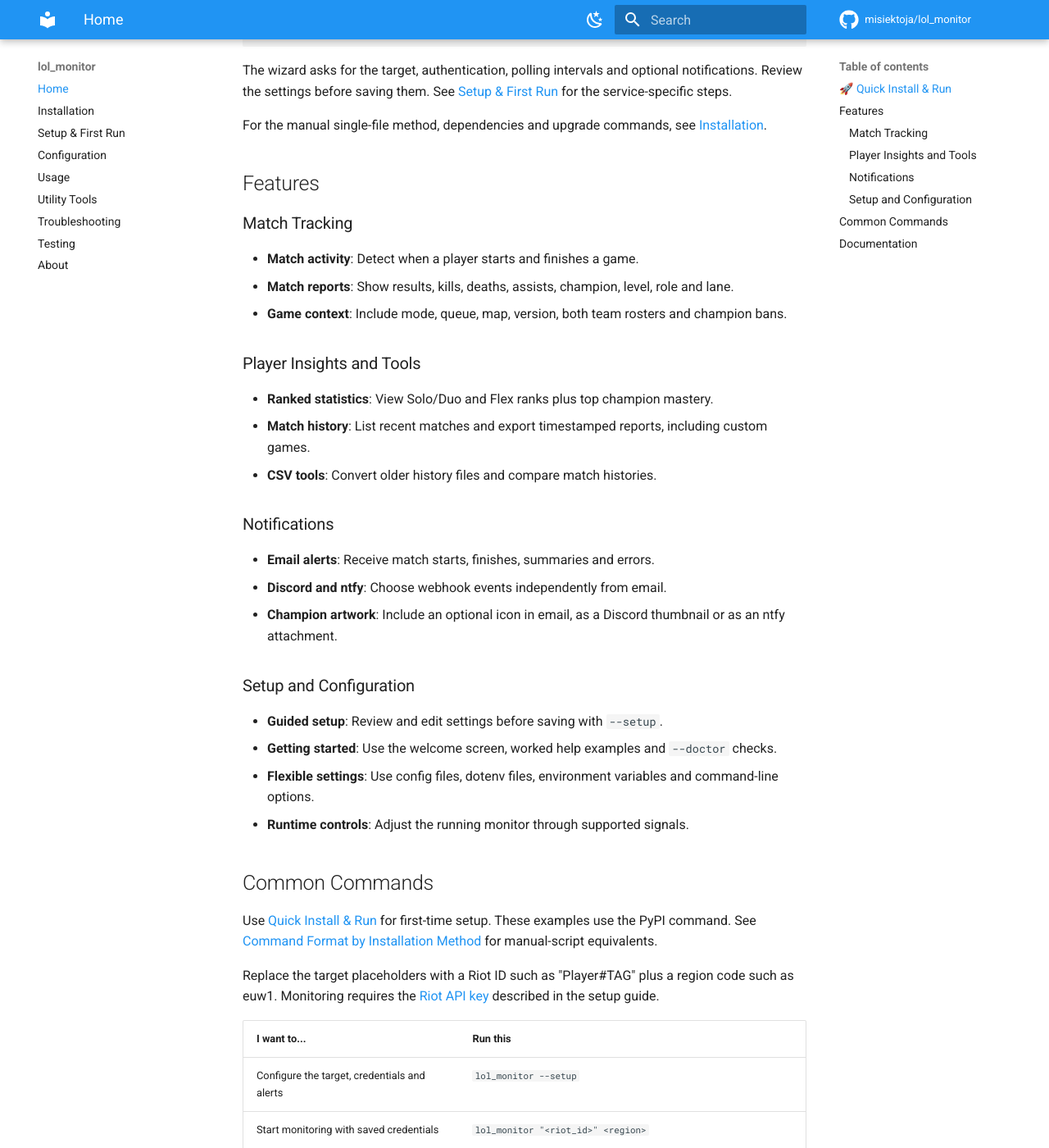
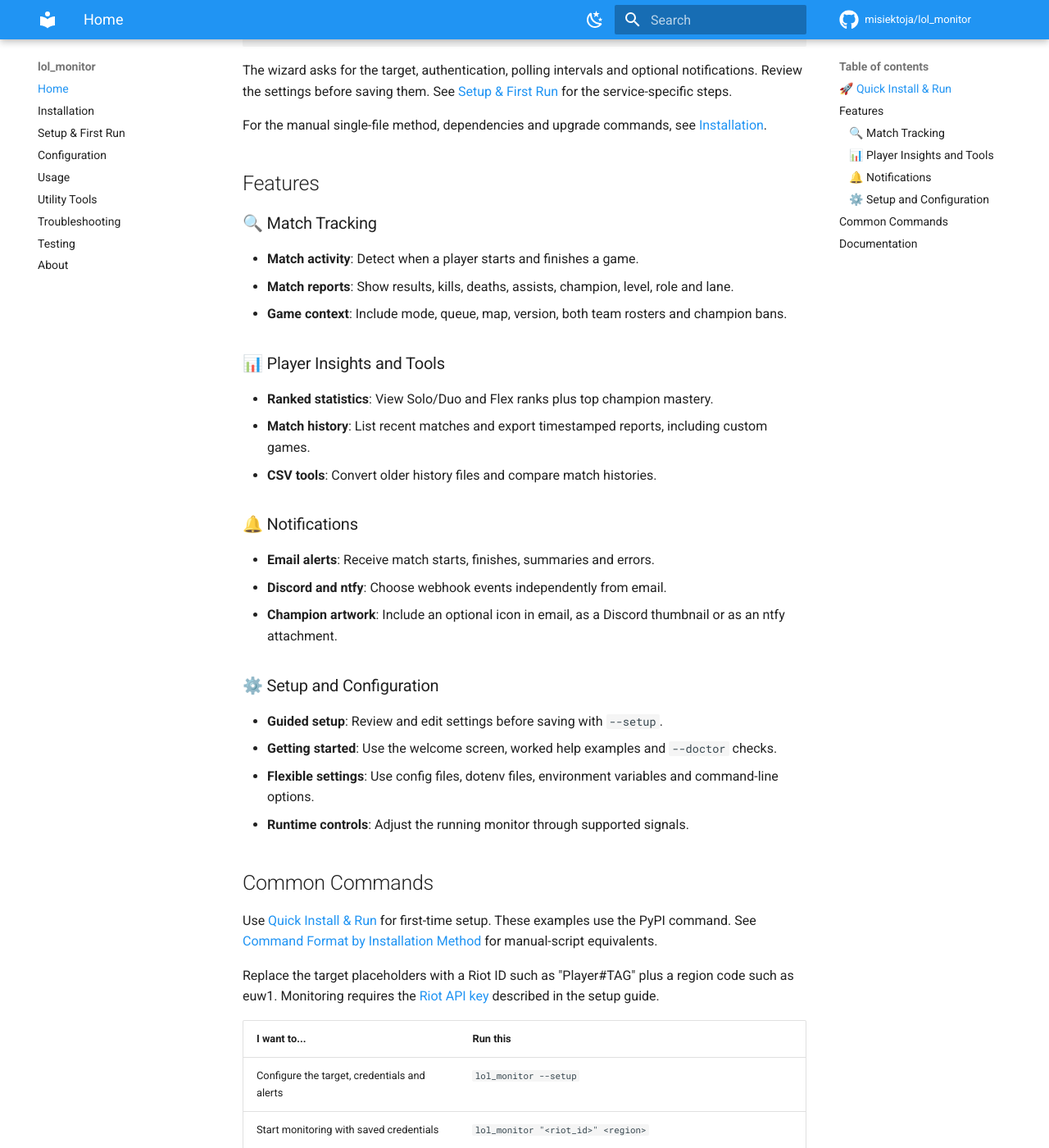
Before and after one commit to misiektoja/lol_monitor, an MkDocs documentation site: the page built from docs/index.md, in a window 1280 px wide and 1400 px high, scrolled down 1207 px. Shown: the whole window at 82% size. Built offline with MkDocs 1.6.1 and Material for MkDocs 9.7.7, drawn with Linux system fonts in a browser that asks for light colours; comment, search, counter and statistics services are not loaded.

Commit message:
docs(site): align feature heading icons with sibling monitors

```diff
--- a/docs/index.md
+++ b/docs/index.md
@@ -29,25 +29,25 @@ For the manual single-file method, dependencies and upgrade commands, see [Insta
 
 ## Features
 
-### Match Tracking
+### 🔍 Match Tracking
 
 * **Match activity**: Detect when a player starts and finishes a game.
 * **Match reports**: Show results, kills, deaths, assists, champion, level, role and lane.
 * **Game context**: Include mode, queue, map, version, both team rosters and champion bans.
 
-### Player Insights and Tools
+### 📊 Player Insights and Tools
 
 * **Ranked statistics**: View Solo/Duo and Flex ranks plus top champion mastery.
 * **Match history**: List recent matches and export timestamped reports, including custom games.
 * **CSV tools**: Convert older history files and compare match histories.
 
-### Notifications
+### 🔔 Notifications
 
 * **Email alerts**: Receive match starts, finishes, summaries and errors.
 * **Discord and ntfy**: Choose webhook events independently from email.
 * **Champion artwork**: Include an optional icon in email, as a Discord thumbnail or as an ntfy attachment.
 
-### Setup and Configuration
+### ⚙️ Setup and Configuration
 
 * **Guided setup**: Review and edit settings before saving with `--setup`.
 * **Getting started**: Use the welcome screen, worked help examples and `--doctor` checks.
```
Also changed, not shown: README.md (+4 -4 lines).
